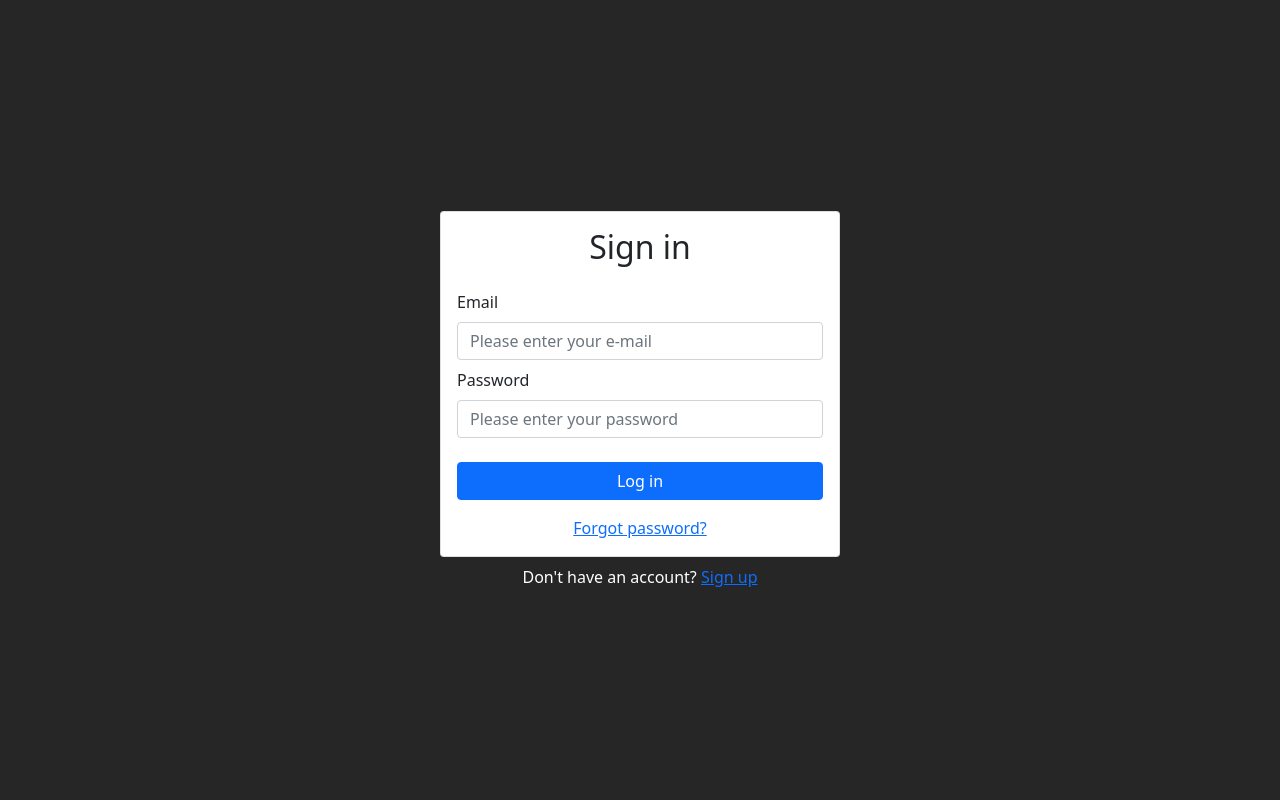
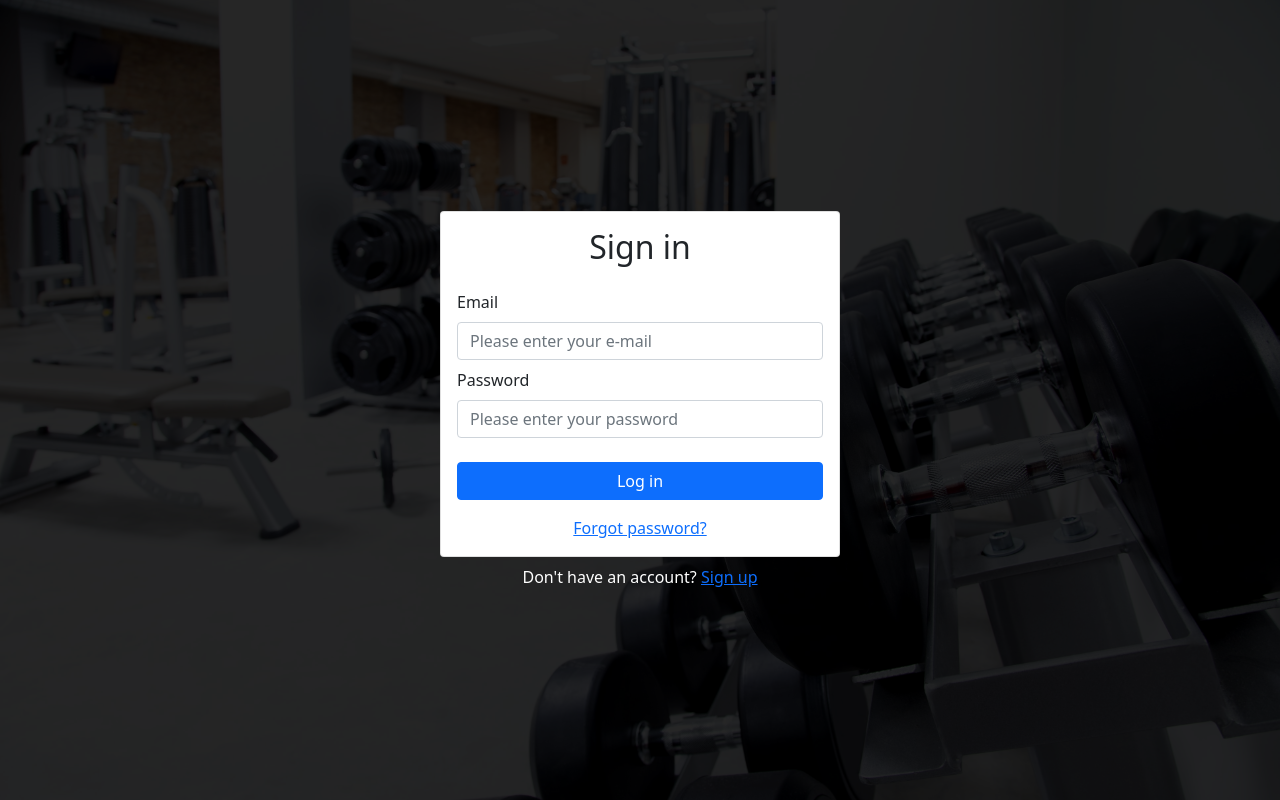
Before and after one commit to bogdiusf/gymeasure-production, a React (Create React App) app: page /login in a window 1280 px wide. Built offline with nearby package versions, Linux system fonts and the light colour scheme; no server answers.

Commit message:
2 commits rollback

```diff
--- a/src/style.css
+++ b/src/style.css
@@ -1,7 +1,7 @@
 body {
     background-image: url('./images/gym_pic.jpg');
     background-size: cover;
-    background: rgba(0, 0, 0, 0.85);
+    background-color: rgba(0, 0, 0, 0.85);
     background-blend-mode: darken;
 }
 
```
